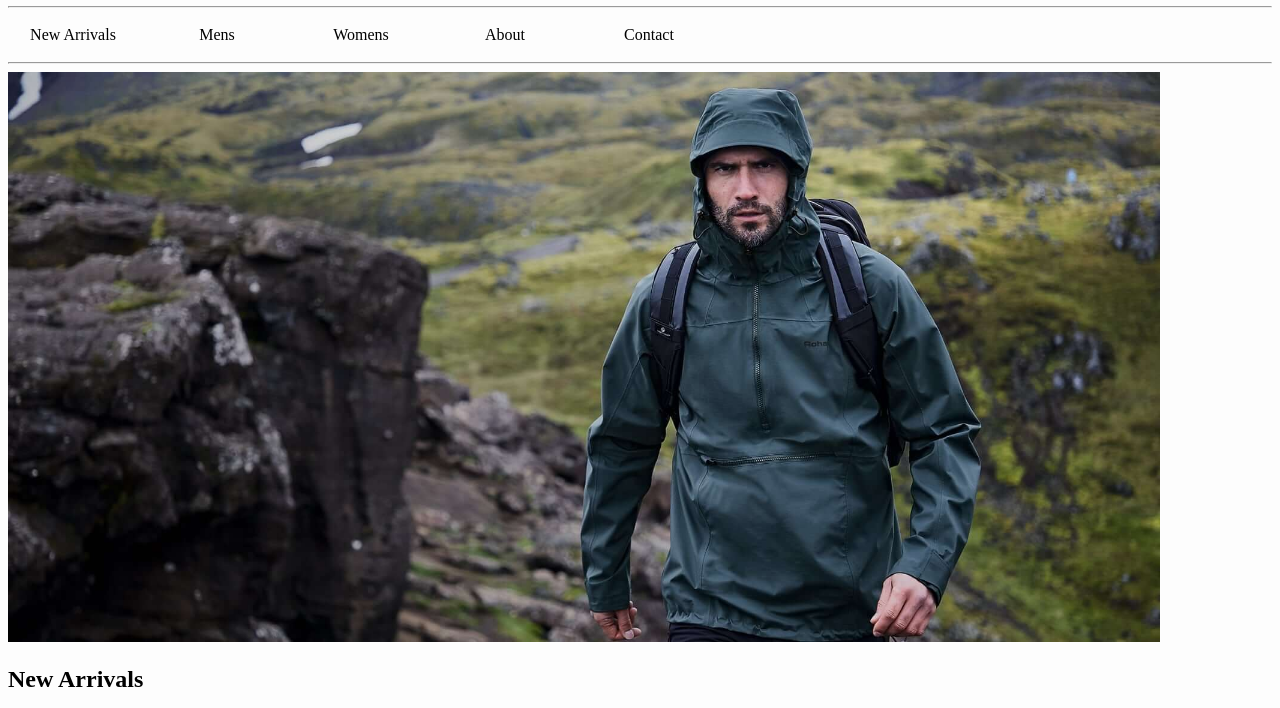
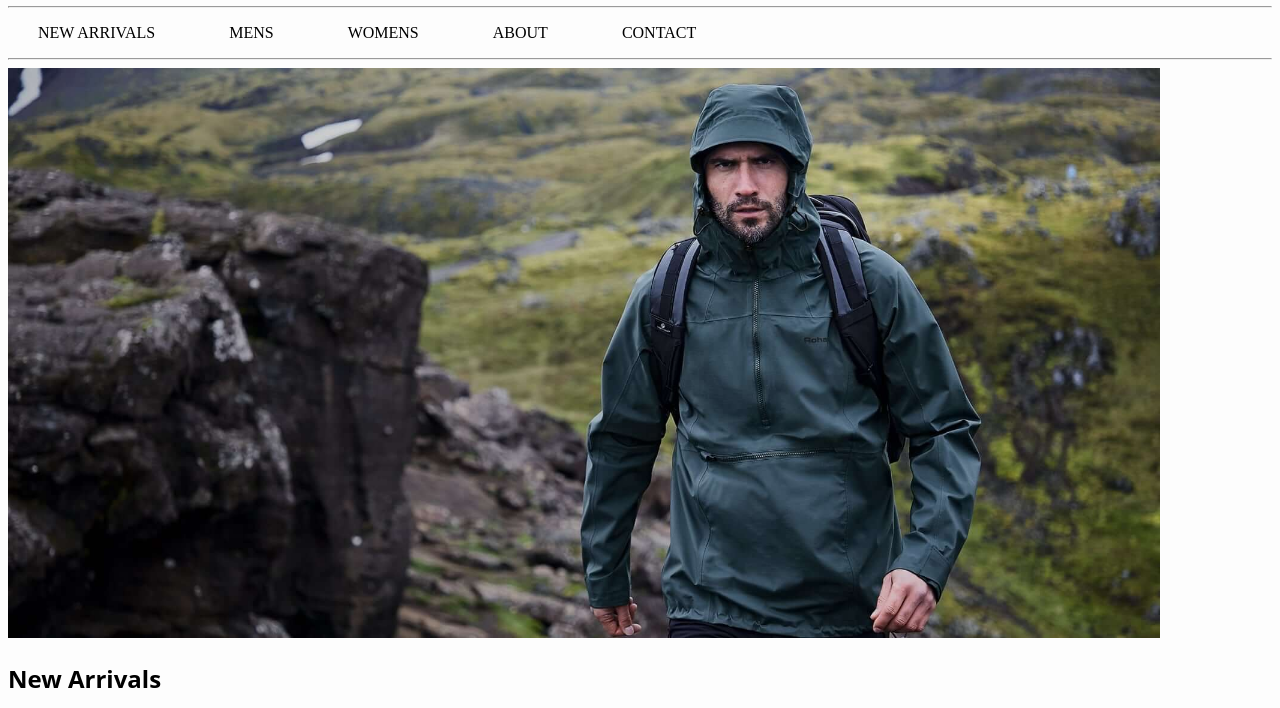
Before and after one commit to PederZzen/RainyDays, a plain HTML site: page index.html in a window 1280 px wide. Shown: the part 92-800 px from the top of the page. Drawn offline with Linux system fonts and the light colour scheme.

Commit message:
Update style.css

```diff
--- a/css/style.css
+++ b/css/style.css
@@ -1,6 +1,13 @@
 body {
   background-color: #fdfdfd;
 }
+
+h1,
+h2,
+h3 {
+  font-family: "Open Sans", "Helvetica Neue", sans-serif;
+}
+
 nav ul {
   list-style-type: none;
   display: block;
@@ -18,8 +25,8 @@ nav li {
 nav li a {
   text-decoration: none;
   color: #000;
-  padding: 2px 5px;
   display: inline-block;
-  width: 120px;
   text-align: center;
+  margin: 0px 30px;
+  text-transform: uppercase;
 }
```
